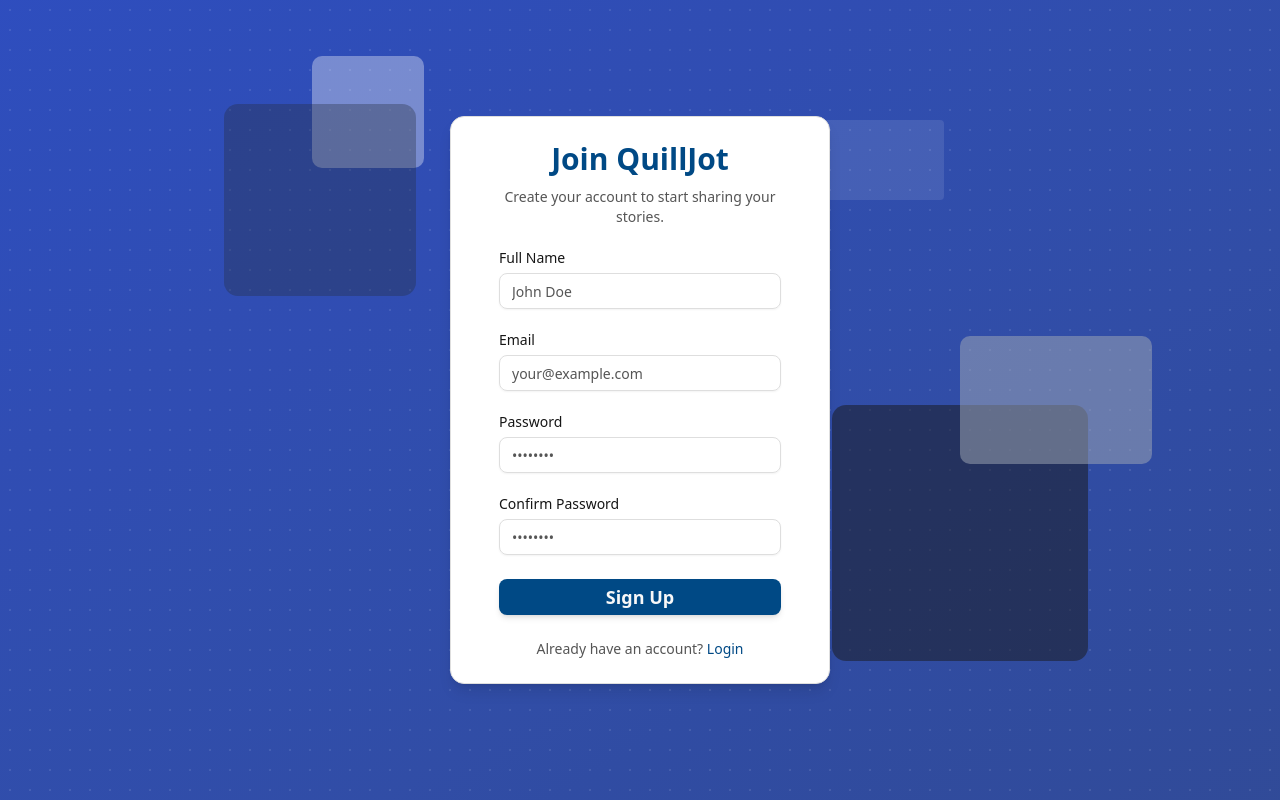
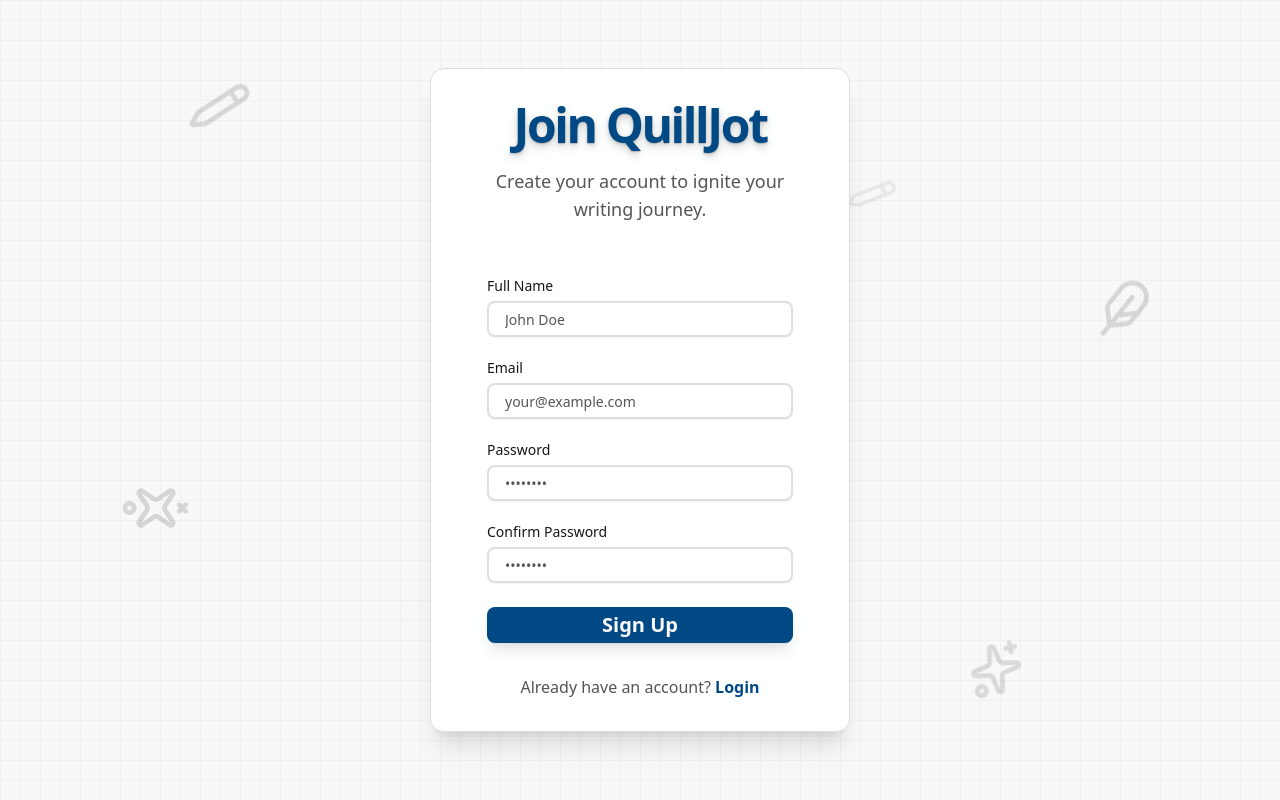
Before and after one commit to khushi28p/blog-app, a React (Vite) app in the folder client/: page /signup in a window 1280 px wide. Built offline with nearby package versions, Linux system fonts and the light colour scheme; no server answers.

Commit message:
enhanced ui

```diff
--- a/client/src/index.css
+++ b/client/src/index.css
@@ -1,5 +1,5 @@
 @import "tailwindcss";
-@import 'tailwind-scrollbar-hide/v4';
+@import "tailwind-scrollbar-hide/v4";
 @import "tw-animate-css";
 
 @custom-variant dark (&:is(.dark *));
@@ -112,49 +112,190 @@
 }
 
 .bg-grid-pattern {
-  background-image:
-    linear-gradient(to right, var(--border) 1px, transparent 1px),
+  background-image: linear-gradient(
+      to right,
+      var(--border) 1px,
+      transparent 1px
+    ),
     linear-gradient(to bottom, var(--border) 1px, transparent 1px);
   background-size: 20px 20px;
   background-position: 0 0;
 }
 
-  @keyframes fadeInFloat {
-  0% { opacity: 0; transform: translateY(20px) scale(0.8); }
-  20% { opacity: 0.15; transform: translateY(0px) scale(1); }
-  80% { opacity: 0.15; }
-  100% { opacity: 0; transform: translateY(-20px) scale(1.2); }
+@keyframes fadeInFloat {
+  0% {
+    opacity: 0;
+    transform: translateY(20px) scale(0.8);
+  }
+  20% {
+    opacity: 0.15;
+    transform: translateY(0px) scale(1);
+  }
+  80% {
+    opacity: 0.15;
+  }
+  100% {
+    opacity: 0;
+    transform: translateY(-20px) scale(1.2);
+  }
 }
 
-.animate-fade-in-float { animation: fadeInFloat 15s ease-in-out infinite alternate; }
-.animate-fade-in-float-delay1 { animation: fadeInFloat 15s ease-in-out infinite alternate 1s; }
-.animate-fade-in-float-delay2 { animation: fadeInFloat 15s ease-in-out infinite alternate 2s; }
-.animate-fade-in-float-delay3 { animation: fadeInFloat 15s ease-in-out infinite alternate 3s; }
-.animate-fade-in-float-delay4 { animation: fadeInFloat 15s ease-in-out infinite alternate 4s; }
-.animate-fade-in-float-delay5 { animation: fadeInFloat 15s ease-in-out infinite alternate 5s; }
-.animate-fade-in-float-delay6 { animation: fadeInFloat 15s ease-in-out infinite alternate 6s; }
+@keyframes blob-pulse {
+  0% {
+    transform: scale(1) translate(0%, 0%);
+  }
+  25% {
+    transform: scale(1.05) translate(5%, -5%);
+  }
+  50% {
+    transform: scale(1) translate(0%, 0%);
+  }
+  75% {
+    transform: scale(0.95) translate(-5%, 5%);
+  }
+  100% {
+    transform: scale(1) translate(0%, 0%);
+  }
+}
 
-.prose { color: var(--foreground); }
+.animate-fade-in-float {
+  animation: fadeInFloat 15s ease-in-out infinite alternate;
+}
+.animate-fade-in-float-delay1 {
+  animation: fadeInFloat 15s ease-in-out infinite alternate 1s;
+}
+.animate-fade-in-float-delay2 {
+  animation: fadeInFloat 15s ease-in-out infinite alternate 2s;
+}
+.animate-fade-in-float-delay3 {
+  animation: fadeInFloat 15s ease-in-out infinite alternate 3s;
+}
+.animate-fade-in-float-delay4 {
+  animation: fadeInFloat 15s ease-in-out infinite alternate 4s;
+}
+.animate-fade-in-float-delay5 {
+  animation: fadeInFloat 15s ease-in-out infinite alternate 5s;
+}
+.animate-fade-in-float-delay6 {
+  animation: fadeInFloat 15s ease-in-out infinite alternate 6s;
+}
+
+.prose {
+  color: var(--foreground);
+}
 .ProseMirror.is-editor-empty:first-child::before,
-.ProseMirror h1.is-empty::before, .ProseMirror h2.is-empty::before, .ProseMirror h3.is-empty::before,
-.ProseMirror h4.is-empty::before, .ProseMirror h5.is-empty::before, .ProseMirror h6.is-empty::before,
-.ProseMirror :not(li):empty::before, .ProseMirror .is-empty::before {
-  content: attr(data-placeholder); float: left; color: var(--muted-foreground); pointer-events: none; height: 0;
+.ProseMirror h1.is-empty::before,
+.ProseMirror h2.is-empty::before,
+.ProseMirror h3.is-empty::before,
+.ProseMirror h4.is-empty::before,
+.ProseMirror h5.is-empty::before,
+.ProseMirror h6.is-empty::before,
+.ProseMirror :not(li):empty::before,
+.ProseMirror .is-empty::before {
+  content: attr(data-placeholder);
+  float: left;
+  color: var(--muted-foreground);
+  pointer-events: none;
+  height: 0;
 }
-.prose a { color: var(--primary); text-decoration: underline; cursor: pointer; &:hover { text-decoration: none; opacity: 0.8; } }
-.prose h1, .prose h2, .prose h3, .prose h4, .prose h5, .prose h6 { margin-top: 0.5em; margin-bottom: 0.5em; line-height: 1.2; font-weight: 700; color: var(--foreground); }
-.prose h1 { font-size: 2.25em; } .prose h2 { font-size: 1.875em; } .prose h3 { font-size: 1.5em; }
-.prose table { width: 100%; border-collapse: collapse; margin-top: 1em; margin-bottom: 1em; background-color: var(--background); color: var(--foreground); }
-.prose table th, .prose table td { border: 1px solid var(--border); padding: 0.5em 0.75em; text-align: left; vertical-align: top; }
-.prose table th { background-color: var(--secondary); font-weight: 600; }
-.prose :not(pre) > code { background-color: var(--muted); color: var(--muted-foreground); padding: 0.2em 0.4em; border-radius: 0.25rem; font-size: 0.875em; white-space: nowrap; font-family: monospace; }
-.prose pre { background-color: var(--secondary); color: var(--card-foreground); padding: 1em; border-radius: 0.375rem; overflow-x: auto; font-family: 'Fira Code', 'Cascadia Code', 'JetBrains Mono', monospace; font-size: 0.9em; line-height: 1.5; margin-top: 1em; margin-bottom: 1em; }
-.prose pre code { background-color: transparent; color: inherit; padding: 0; border-radius: 0; font-size: 1em; white-space: pre-wrap; }
-.prose blockquote { border-left: 0.25em solid var(--primary); padding-left: 1em; font-style: italic; color: var(--muted-foreground); }
-.carousel-card-hover-effect:hover { transform: translateY(-5px) scale(1.01); box-shadow: 0 15px 30px rgba(0, 0, 0, 0.3), 0 0 0 4px rgba(128, 0, 128, 0.1); }
-.horizontal-card-hover-effect:hover { transform: translateX(8px) scale(1.01); box-shadow: 0 12px 25px rgba(0, 0, 0, 0.2); }
+.prose a {
+  color: var(--primary);
+  text-decoration: underline;
+  cursor: pointer;
+  &:hover {
+    text-decoration: none;
+    opacity: 0.8;
+  }
+}
+.prose h1,
+.prose h2,
+.prose h3,
+.prose h4,
+.prose h5,
+.prose h6 {
+  margin-top: 0.5em;
+  margin-bottom: 0.5em;
+  line-height: 1.2;
+  font-weight: 700;
+  color: var(--foreground);
+}
+.prose h1 {
+  font-size: 2.25em;
+}
+.prose h2 {
+  font-size: 1.875em;
+}
+.prose h3 {
+  font-size: 1.5em;
+}
+.prose table {
+  width: 100%;
+  border-collapse: collapse;
+  margin-top: 1em;
+  margin-bottom: 1em;
+  background-color: var(--background);
+  color: var(--foreground);
+}
+.prose table th,
+.prose table td {
+  border: 1px solid var(--border);
+  padding: 0.5em 0.75em;
+  text-align: left;
+  vertical-align: top;
+}
+.prose table th {
+  background-color: var(--secondary);
+  font-weight: 600;
+}
+.prose :not(pre) > code {
+  background-color: var(--muted);
+  color: var(--muted-foreground);
+  padding: 0.2em 0.4em;
+  border-radius: 0.25rem;
+  font-size: 0.875em;
+  white-space: nowrap;
+  font-family: monospace;
+}
+.prose pre {
+  background-color: var(--secondary);
+  color: var(--card-foreground);
+  padding: 1em;
+  border-radius: 0.375rem;
+  overflow-x: auto;
+  font-family: "Fira Code", "Cascadia Code", "JetBrains Mono", monospace;
+  font-size: 0.9em;
+  line-height: 1.5;
+  margin-top: 1em;
+  margin-bottom: 1em;
+}
+.prose pre code {
+  background-color: transparent;
+  color: inherit;
+  padding: 0;
+  border-radius: 0;
+  font-size: 1em;
+  white-space: pre-wrap;
+}
+.prose blockquote {
+  border-left: 0.25em solid var(--primary);
+  padding-left: 1em;
+  font-style: italic;
+  color: var(--muted-foreground);
+}
+.carousel-card-hover-effect:hover {
+  transform: translateY(-5px) scale(1.01);
+  box-shadow: 0 15px 30px rgba(0, 0, 0, 0.3), 0 0 0 4px rgba(128, 0, 128, 0.1);
+}
+.horizontal-card-hover-effect:hover {
+  transform: translateX(8px) scale(1.01);
+  box-shadow: 0 12px 25px rgba(0, 0, 0, 0.2);
+}
 
 @layer base {
-  * { @apply border-border outline-ring/50; }
-  body { @apply bg-background text-foreground; }
+  * {
+    @apply border-border outline-ring/50;
+  }
+  body {
+    @apply bg-background text-foreground;
+  }
 }
--- a/client/src/pages/HomePage.jsx
+++ b/client/src/pages/HomePage.jsx
@@ -1,12 +1,10 @@
 import React from 'react';
 import { Button } from "@/components/ui/button";
 import Navbar from '@/components/Navbar';
-import { useSelector } from 'react-redux';
 import { useNavigate } from 'react-router-dom';
 import { Sparkles, Compass, Lightbulb, MessageSquare, CloudUpload, Bold, Italic, Underline, Strikethrough, List, Code, Type } from 'lucide-react';
 
 const HomePage = () => {
-  const { isLoggedIn } = useSelector((state) => state.auth);
   const navigate = useNavigate();
 
   return (
@@ -52,7 +50,7 @@ const HomePage = () => {
               <Button
                 variant="outline"
                 size="lg"
-                onClick={() => navigate("/blogs")}
+                onClick={() => navigate("/login")}
                 className="px-8 py-3 text-lg font-semibold border-2 border-primary text-primary hover:bg-primary/10 transition-colors duration-300 flex items-center gap-2"
               >
                 <Compass className="w-5 h-5"/>
--- a/client/src/pages/SignupPage.jsx
+++ b/client/src/pages/SignupPage.jsx
@@ -1,12 +1,17 @@
-import React, {useEffect} from 'react';
-import { useForm } from 'react-hook-form';
-import { zodResolver } from '@hookform/resolvers/zod';
-import axios from 'axios';
-import * as z from 'zod';
-import { Link, useNavigate } from 'react-router-dom';
-import { Button } from '@/components/ui/button';
-import { Input } from '@/components/ui/input';
-import { Card, CardContent, CardDescription, CardHeader, CardTitle } from '@/components/ui/card';
+import React, { useEffect } from "react";
+import { useForm } from "react-hook-form";
+import { zodResolver } from "@hookform/resolvers/zod";
+import * as z from "zod";
+import { Link, useNavigate } from "react-router-dom";
+import { Button } from "@/components/ui/button";
+import { Input } from "@/components/ui/input";
+import {
+  Card,
+  CardContent,
+  CardDescription,
+  CardHeader,
+  CardTitle,
+} from "@/components/ui/card";
 import {
   Form,
   FormControl,
@@ -14,24 +19,39 @@ import {
   FormItem,
   FormLabel,
   FormMessage,
-} from '@/components/ui/form';
-import { toast } from 'sonner';
+} from "@/components/ui/form";
+import { toast } from "sonner";
+import { Sparkles, Pencil, Feather, BookOpen } from "lucide-react";
 
-import { useDispatch, useSelector } from 'react-redux';
-import { signupUser } from '@/redux/authSlice';
+import { useDispatch, useSelector } from "react-redux";
+import { signupUser } from "@/redux/authSlice";
 
-const signupSchema = z.object({
-  fullname: z.string().min(2, { message: 'Full name must be at least 2 characters.' }),
-  email: z.string().email({ message: 'Please enter a valid email address.' }),
-  password: z.string().min(8, { message: 'Password must be at least 8 characters.' })
-    .regex(/[A-Z]/, { message: 'Password must contain at least one uppercase letter.' })
-    .regex(/[a-z]/, { message: 'Password must contain at least one lowercase letter.' })
-    .regex(/[0-9]/, { message: 'Password must contain at least one number.' })
-    .regex(/[^A-Za-z0-9]/, { message: 'Password must contain at least one special character.' }),
-  confirmPassword: z.string().min(8, { message: 'Please confirm your password.' }),
-}).refine((data) => data.password === data.confirmPassword, {
+const signupSchema = z
+  .object({
+    fullname: z
+      .string()
+      .min(2, { message: "Full name must be at least 2 characters." }),
+    email: z.string().email({ message: "Please enter a valid email address." }),
+    password: z
+      .string()
+      .min(8, { message: "Password must be at least 8 characters." })
+      .regex(/[A-Z]/, {
+        message: "Password must contain at least one uppercase letter.",
+      })
+      .regex(/[a-z]/, {
+        message: "Password must contain at least one lowercase letter.",
+      })
+      .regex(/[0-9]/, { message: "Password must contain at least one number." })
+      .regex(/[^A-Za-z0-9]/, {
+        message: "Password must contain at least one special character.",
+      }),
+    confirmPassword: z
+      .string()
+      .min(8, { message: "Please confirm your password." }),
+  })
+  .refine((data) => data.password === data.confirmPassword, {
     message: "Passwords don't match.",
-  path: ['confirmPassword'],
+    path: ["confirmPassword"],
   });
 
 const SignupPage = () => {
@@ -41,8 +61,8 @@ const SignupPage = () => {
 
   useEffect(() => {
     if (isLoggedIn) {
-      toast.success('Signup successful! You are now logged in.');
-      navigate('/');
+      toast.success("Signup successful! You are now logged in.");
+      navigate("/");
     }
     if (error) {
       toast.error(error);
@@ -52,50 +72,110 @@ const SignupPage = () => {
   const form = useForm({
     resolver: zodResolver(signupSchema),
     defaultValues: {
-      fullname: '',
-      email: '',
-      password: '',
-      confirmPassword: '',
+      fullname: "",
+      email: "",
+      password: "",
+      confirmPassword: "",
     },
   });
 
   const onSubmit = async (data) => {
     try {
       await dispatch(signupUser(data)).unwrap();
-      toast.success('Account created successfully! Please log in.');
-      navigate('/login');
+      toast.success("Account created successfully! Please log in.");
+      navigate("/login");
     } catch (error) {
-      console.error('Signup error:', error);
-      toast.error('An unexpected error occurred. Please try again later.');
+      console.error("Signup error:", error);
+      toast.error("An unexpected error occurred. Please try again later.");
     }
   };
 
   return (
-    <div className="flex relative min-h-screen items-center justify-center bg-gradient-to-br from-background via-card to-background text-foreground">
-      <div className="absolute inset-0 z-0 bg-gradient-to-br from-blue-800 to-blue-900 opacity-90">
-        {/* Optional: Add a subtle pattern or texture to the background */}
-        <div className="absolute inset-0 bg-[url('https://placehold.co/100x100/000000/FFFFFF/png?text=')] opacity-10" style={{ backgroundSize: '20px 20px', backgroundImage: 'radial-gradient(circle, #ffffff 1px, transparent 1px)' }}></div>
-
-        <div className="absolute inset-0">
-          <div className="absolute w-28 h-28 bg-white/35 rounded-lg left-1/5 transform translate-x-1/2 translate-y-1/2"></div>
-          <div className="absolute w-48 h-48 bg-gray-900/35 rounded-xl top-1/4 left-1/4 transform -translate-x-1/2 -translate-y-1/2"></div>
-          <div className="absolute w-64 h-64 bg-black/50 rounded-xl bottom-1/3 right-1/4 transform translate-x-1/2 translate-y-1/2"></div>
-          <div className="absolute w-48 h-32 bg-gray-400/50 rounded-lg top-1/2 left-3/4 transform -translate-x -translate-y-1/2"></div>
-          <div className="absolute w-40 h-20 bg-white/10 rounded top-1/5 right-1/5 transform -translate-x-1/2 -translate-y-1/2"></div>
+    <div className="flex relative min-h-screen items-center justify-center bg-background text-foreground overflow-hidden">
+      <div className="absolute inset-0 z-0 overflow-hidden">
+        <div className="absolute inset-0 bg-background"></div>
+        <div
+          className="absolute inset-0 animate-[blob-pulse_20s_ease-in-out_infinite_alternate]"
+          style={{
+            background: `radial-gradient(circle at 15% 15%, var(--color-chart-1) 0%, transparent 50%),
+                                     radial-gradient(circle at 85% 25%, var(--color-chart-2) 0%, transparent 50%),
+                                     radial-gradient(circle at 30% 75%, var(--color-chart-3) 0%, transparent 50%),
+                                     radial-gradient(circle at 70% 80%, var(--color-chart-4) 0%, transparent 50%)`,
+            mixBlendMode: "screen",
+            opacity: 0.3,
+          }}
+        ></div>
+        <div className="absolute inset-0 bg-grid-pattern opacity-30"></div>
+      </div>
+      <div className="absolute inset-0 z-10 pointer-events-none">
+        <div
+          className="absolute top-[10%] left-[15%] opacity-0 animate-fade-in-float"
+          style={{ color: "var(--color-chart-1)" }}
+        >
+          <Pencil className="w-10 h-10 md:w-14 md:h-14 rotate-12" />
+        </div>
+        <div
+          className="absolute top-[35%] right-[10%] opacity-0 animate-fade-in-float-delay1"
+          style={{ color: "var(--color-chart-2)" }}
+        >
+          <Feather className="w-10 h-10 md:w-14 md:h-14 -rotate-6" />
+        </div>
+        <div
+          className="absolute top-[60%] left-[10%] opacity-0 animate-fade-in-float-delay2"
+          style={{ color: "var(--color-chart-3)" }}
+        >
+          <Sparkles className="w-10 h-10 md:w-14 md:h-14 rotate-45" />
+        </div>
+        <div
+          className="absolute top-[80%] right-[20%] opacity-0 animate-fade-in-float-delay3"
+          style={{ color: "var(--color-chart-4)" }}
+        >
+          <Sparkles className="w-10 h-10 md:w-14 md:h-14 -rotate-12" />
+        </div>
+        <div
+          className="absolute top-[20%] right-[30%] opacity-0 animate-fade-in-float-delay4"
+          style={{ color: "var(--color-chart-5)" }}
+        >
+          <Pencil className="w-8 h-8 md:w-12 md:h-12 rotate-24" />
+        </div>
+        <div
+          className="absolute top-[70%] left-[30%] opacity-0 animate-fade-in-float-delay5"
+          style={{ color: "var(--color-chart-1)" }}
+        >
+          <Feather className="w-8 h-8 md:w-12 md:h-12 -rotate-8" />
+        </div>
+        <div
+          className="absolute top-[45%] left-[20%] opacity-0 animate-fade-in-float-delay6"
+          style={{ color: "var(--color-chart-2)" }}
+        >
+          <BookOpen className="w-8 h-8 md:w-12 md:h-12 rotate-30" />
         </div>
       </div>
 
-      <div className="relative z-10 flex min-h-screen items-center justify-center w-full">
-      <Card className="w-[380px] bg-card p-6 shadow-lg rounded-xl">
-        <CardHeader className="space-y-1 text-center">
-          <CardTitle className="text-3xl font-extrabold text-primary">Join QuillJot</CardTitle>
-          <CardDescription className="text-muted-foreground">
-            Create your account to start sharing your stories.
+      <div className="relative z-20 flex min-h-screen items-center justify-center w-full p-4">
+        <Card
+          className="w-full max-w-[420px] bg-card/90 backdrop-blur-sm p-8 shadow-2xl rounded-xl border border-border
+                                 transition-all duration-300 hover:shadow-3xl
+                                 [box-shadow:inset_0_1px_0_0_rgba(255,255,255,0.05),0_20px_25px_-5px_rgba(0,0,0,0.1),0_8px_10px_-6px_rgba(0,0,0,0.1)]
+                                 dark:[box-shadow:inset_0_1px_0_0_rgba(255,255,255,0.02),0_20px_25px_-5px_rgba(0,0,0,0.4),0_8px_10px_-6px_rgba(0,0,0,0.4)]"
+        >
+          <CardHeader className="space-y-3 text-center mb-8">
+            <CardTitle
+              className="text-5xl font-extrabold text-primary tracking-tighter leading-none
+                                            text-shadow-md drop-shadow-lg"
+            >
+              Join QuillJot
+            </CardTitle>
+            <CardDescription className="text-lg text-muted-foreground font-medium">
+              Create your account to ignite your writing journey.
             </CardDescription>
           </CardHeader>
           <CardContent>
             <Form {...form}>
-            <form onSubmit={form.handleSubmit(onSubmit)} className="space-y-6">
+              <form
+                onSubmit={form.handleSubmit(onSubmit)}
+                className="space-y-6"
+              >
                 <FormField
                   control={form.control}
                   name="fullname"
@@ -107,7 +187,7 @@ const SignupPage = () => {
                           type="text"
                           placeholder="John Doe"
                           {...field}
-                        className="py-2 px-3 rounded-md border border-input focus:ring-primary focus:border-primary transition-all"
+                          className="py-2.5 px-4 rounded-md border-2 border-input focus-visible:outline-none focus-visible:ring-2 focus-visible:ring-ring focus-visible:ring-offset-2 focus-visible:ring-offset-background transition-all duration-200"
                         />
                       </FormControl>
                       <FormMessage />
@@ -125,7 +205,7 @@ const SignupPage = () => {
                           type="email"
                           placeholder="your@example.com"
                           {...field}
-                        className="py-2 px-3 rounded-md border border-input focus:ring-primary focus:border-primary transition-all"
+                          className="py-2.5 px-4 rounded-md border-2 border-input focus-visible:outline-none focus-visible:ring-2 focus-visible:ring-ring focus-visible:ring-offset-2 focus-visible:ring-offset-background transition-all duration-200"
                         />
                       </FormControl>
                       <FormMessage />
@@ -143,7 +223,7 @@ const SignupPage = () => {
                           type="password"
                           placeholder="••••••••"
                           {...field}
-                        className="py-2 px-3 rounded-md border border-input focus:ring-primary focus:border-primary transition-all"
+                          className="py-2.5 px-4 rounded-md border-2 border-input focus-visible:outline-none focus-visible:ring-2 focus-visible:ring-ring focus-visible:ring-offset-2 focus-visible:ring-offset-background transition-all duration-200"
                         />
                       </FormControl>
                       <FormMessage />
@@ -161,22 +241,29 @@ const SignupPage = () => {
                           type="password"
                           placeholder="••••••••"
                           {...field}
-                        className="py-2 px-3 rounded-md border border-input focus:ring-primary focus:border-primary transition-all"
+                          className="py-2.5 px-4 rounded-md border-2 border-input focus-visible:outline-none focus-visible:ring-2 focus-visible:ring-ring focus-visible:ring-offset-2 focus-visible:ring-offset-background transition-all duration-200"
                         />
                       </FormControl>
                       <FormMessage />
                     </FormItem>
                   )}
                 />
-              <Button type="submit" className="w-full py-2.5 text-lg font-semibold shadow-md hover:shadow-lg transition-shadow duration-300"
-                disabled={form.formState.isSubmitting}>
-                {form.formState.isSubmitting ? 'Signing Up...' : 'Sign Up'}
+                <Button
+                  type="submit"
+                  className="w-full py-3.5 text-xl font-bold shadow-lg hover:shadow-xl transition-shadow duration-300
+                                bg-primary text-primary-foreground hover:bg-primary/90 focus-visible:ring-2 focus-visible:ring-ring focus-visible:ring-offset-2 focus-visible:ring-offset-background"
+                  disabled={form.formState.isSubmitting}
+                >
+                  {form.formState.isSubmitting ? "Signing Up..." : "Sign Up"}
                 </Button>
               </form>
             </Form>
-          <div className="mt-6 text-center text-sm text-muted-foreground">
-            Already have an account?{' '}
-            <Link to="/login" className="text-primary hover:underline font-medium">
+            <div className="mt-8 text-center text-base text-muted-foreground">
+              Already have an account?{" "}
+              <Link
+                to="/login"
+                className="text-primary hover:underline font-semibold"
+              >
                 Login
               </Link>
             </div>
```
Also changed, not shown: client/src/pages/LoginPage.jsx (+139 -48 lines). Lines whose indentation alone changed are shown as unchanged.
